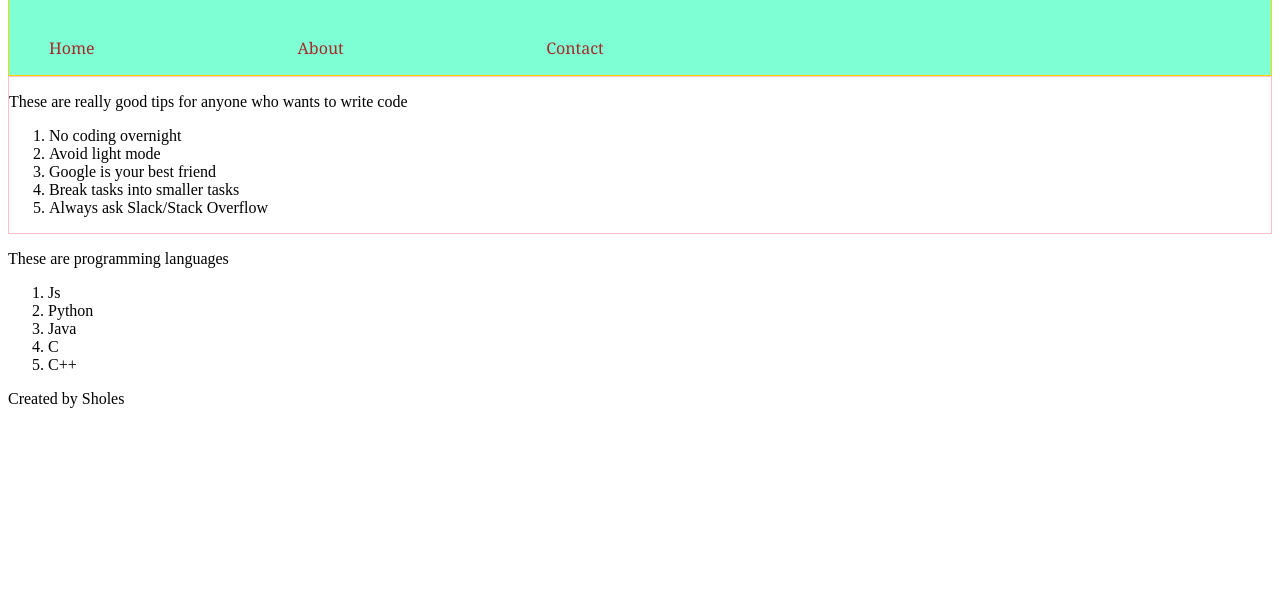
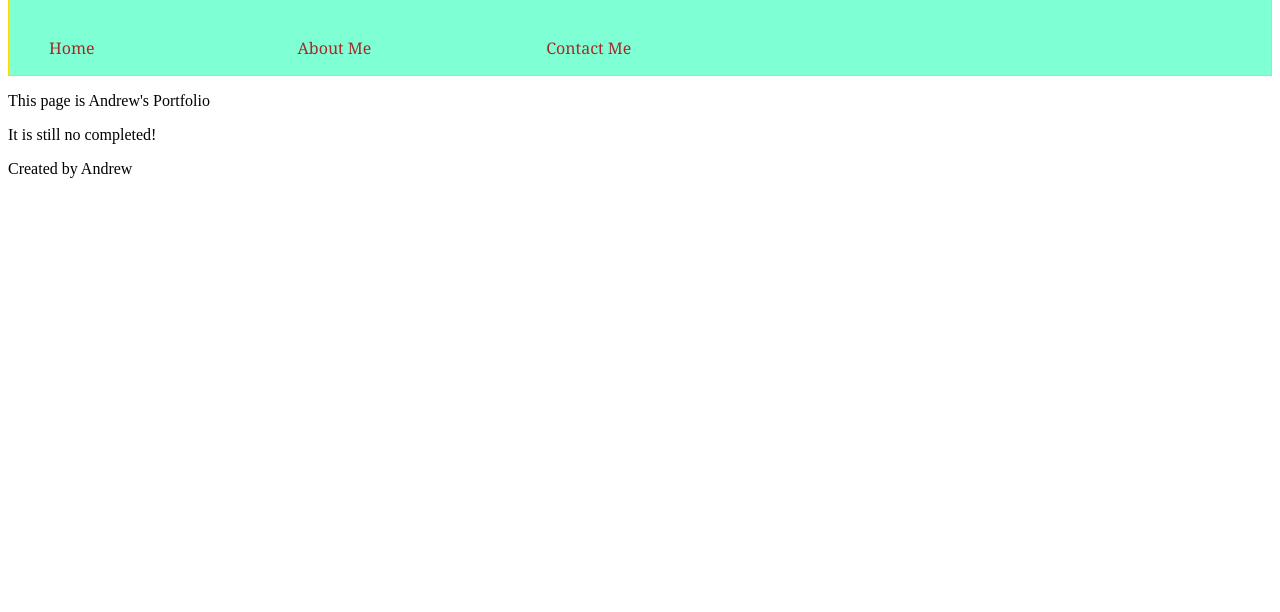
Before and after one commit to andrew19710/Sholes_web, a plain HTML site: page index.html in a window 1280 px wide. Shown: the part 188-800 px from the top of the page. Drawn offline with Linux system fonts and the light colour scheme.

Commit message:
Changed to Portfolio

```diff
--- /dev/null
+++ b/aboutMe.css
@@ -0,0 +1,6 @@
+p{
+    font-size: 40px;
+    font-weight: bold;
+    font-family: 'Franklin Gothic Medium', 'Times';
+    text-align: center;
+}
--- /dev/null
+++ b/contactMe.css
@@ -0,0 +1,6 @@
+p{
+    font-size: 40px;
+    font-weight: bold;
+    font-family: 'Franklin Gothic Medium', 'Times';
+    text-align: center;
+}
--- a/index.html
+++ b/index.html
@@ -4,48 +4,30 @@
     <meta charset="UTF-8">
     <meta http-equiv="X-UA-Compatible" content="IE=edge">
     <meta name="viewport" content="width=device-width, initial-scale=1.0">
-    <title>Proper rules of programming</title>
+    <title>Andrew Portfolio</title>
     <link rel="stylesheet" href="./style.css">
 </head>
 <body>
     <header>
-        <h1>Proper rules of programming</h1>
+        <h1>Andrew's Portfolio</h1>
         <nav>
             <ul>
                 <li class="nav-list"><a href="#"></a>Home</li>
-                <li class="nav-list"><a href="./templates/about.html"></a>About</li>
-                <li class="nav-list"><a href="./templates/contact.html"></a>Contact</li>
+                <li class="nav-list"><a href="./templates/about.html"></a>About Me</li>
+                <li class="nav-list"><a href="./templates/contact.html"></a>Contact Me</li>
             </ul>
         </nav>
     </header>
 
         <main>
-            <section id="first-section">
-            <first-section></first-section>
-                <p class="red">These are really good tips for anyone who wants to write code</p>
-                <ol>
-                    <li class="red">No coding overnight</li>
-                    <li>Avoid light mode</li>
-                    <li>Google is your best friend</li>
-                    <li>Break tasks into smaller tasks</li>
-                    <li>Always ask Slack/Stack Overflow</li>
-                </ol>
+            <section>
+                <p class="a1">This page is Andrew's Portfolio</p>
+                <p class="a2">It is still no completed!</p>
             </section>
         </main>
 
-        <section>
-            <p>These are programming languages</p>
-            <ol>
-                <li>Js</li>
-                <li>Python</li>
-                <li>Java</li>
-                <li>C</li>
-                <li>C++</li>
-            </ol>
-        </section>
-
     <footer>
-        <p>Created by Sholes</p>
+        <p>Created by Andrew</p>
     </footer>
 
 </body>
```
Also changed, not shown: templates/about.html (+13 -0 lines), templates/contact.html (+13 -0 lines).
